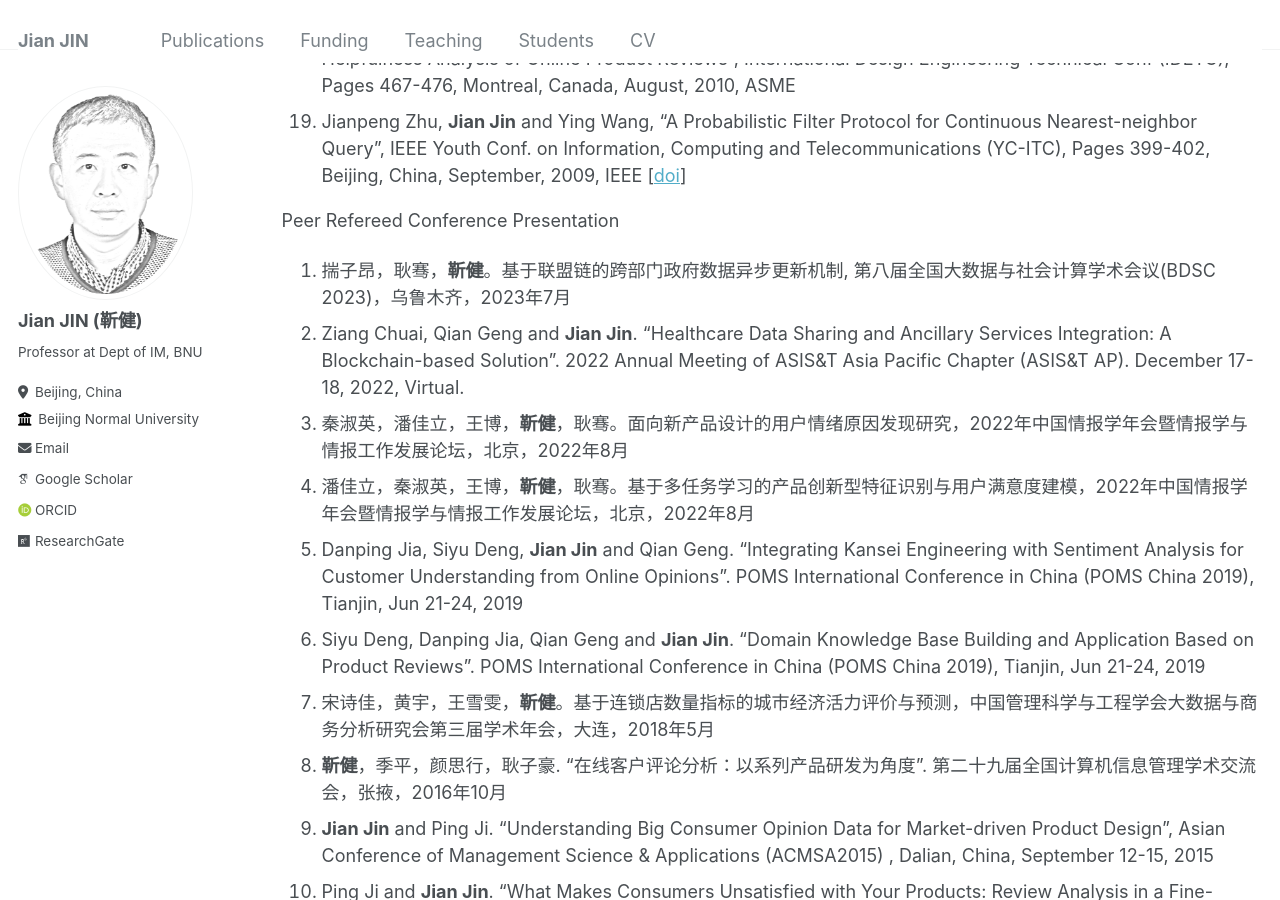
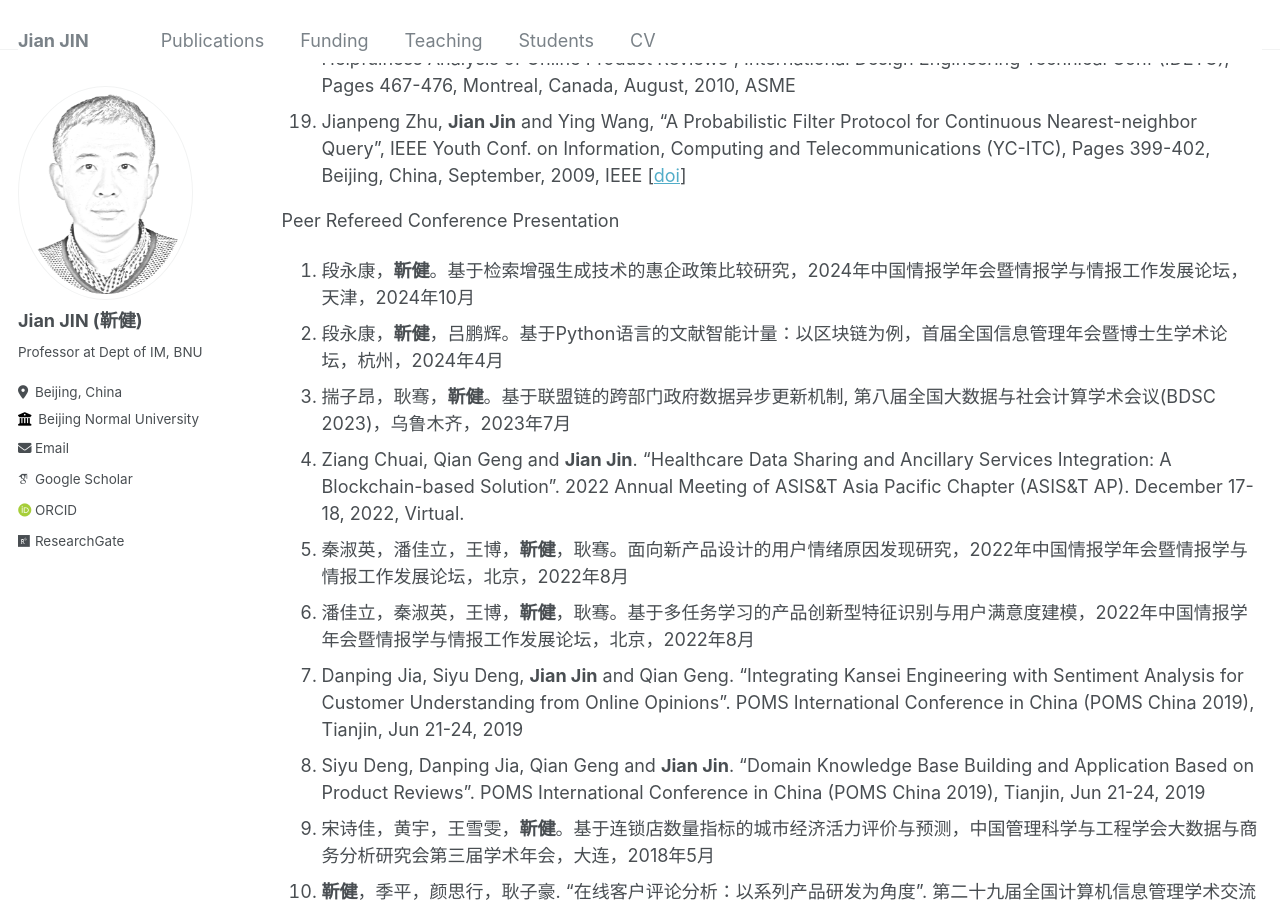
Before and after one commit to xjtujay/xjtujay.github.io, a Jekyll site: the page built from _pages/publications.md, in a window 1280 px wide and 900 px high, scrolled down 6045 px. Built offline with Jekyll 4.4.1, drawn with Linux system fonts in a browser that asks for light colours; some web fonts are replaced; a script that is not in the unit is left out.

Commit message:
Update publications.md

```diff
--- a/_pages/publications.md
+++ b/_pages/publications.md
@@ -94,6 +94,8 @@ Peer Refereed Conference Paper
 1.	Jianpeng Zhu, **Jian Jin** and Ying Wang, "A Probabilistic Filter Protocol for Continuous Nearest-neighbor Query", IEEE Youth Conf. on Information, Computing and Telecommunications (YC-ITC), Pages 399-402, Beijing, China, September, 2009, IEEE [[doi](https://doi.org/10.1109/YCICT.2009.5382333)]
 
 Peer Refereed Conference Presentation
+15.	段永康，**靳健**。基于检索增强生成技术的惠企政策比较研究，2024年中国情报学年会暨情报学与情报工作发展论坛，天津，2024年10月
+14.	段永康，**靳健**，吕鹏辉。基于Python语言的文献智能计量：以区块链为例，首届全国信息管理年会暨博士生学术论坛，杭州，2024年4月
 13.	揣子昂，耿骞，**靳健**。基于联盟链的跨部门政府数据异步更新机制, 第八届全国大数据与社会计算学术会议(BDSC 2023)，乌鲁木齐，2023年7月
 12.	Ziang Chuai, Qian Geng and **Jian Jin**. "Healthcare Data Sharing and Ancillary Services Integration: A Blockchain-based Solution". 2022 Annual Meeting of ASIS&T Asia Pacific Chapter (ASIS&T AP). December 17-18, 2022, Virtual.
 11.	秦淑英，潘佳立，王博，**靳健**，耿骞。面向新产品设计的用户情绪原因发现研究，2022年中国情报学年会暨情报学与情报工作发展论坛，北京，2022年8月
```
